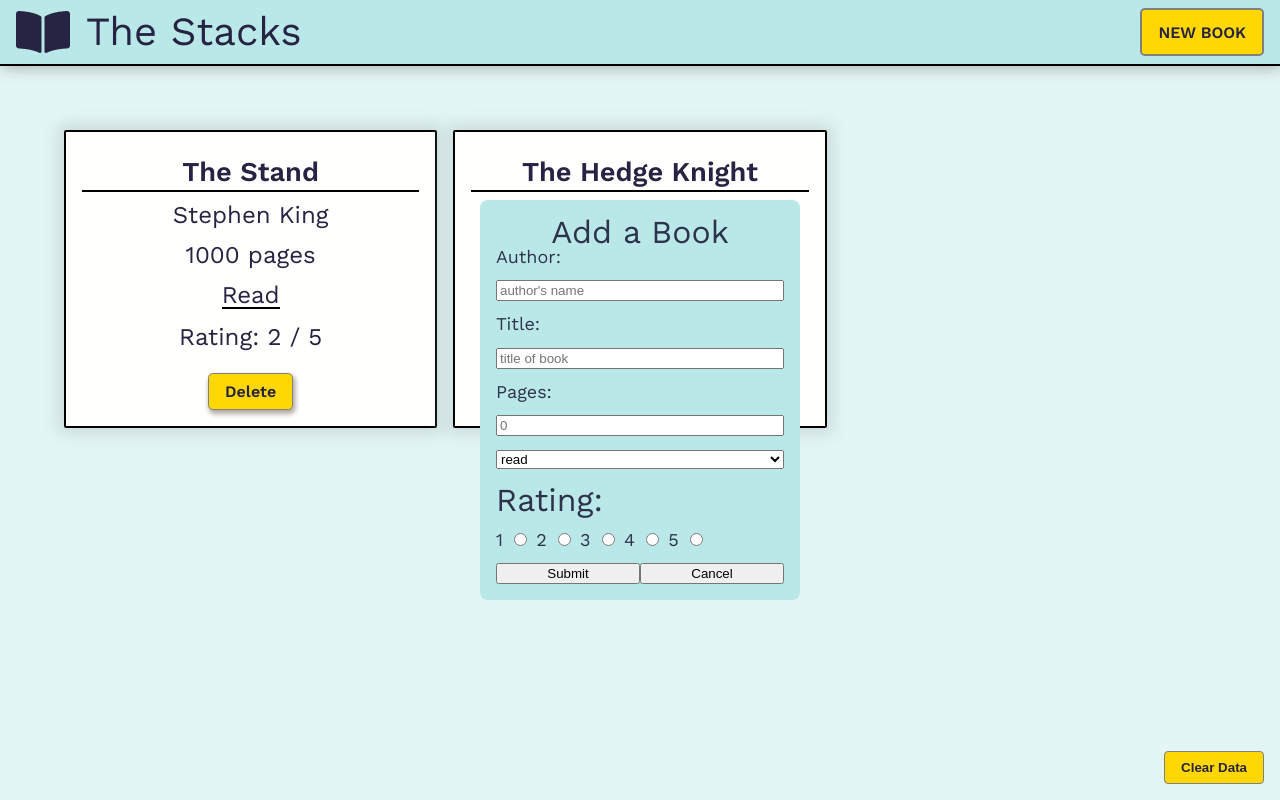
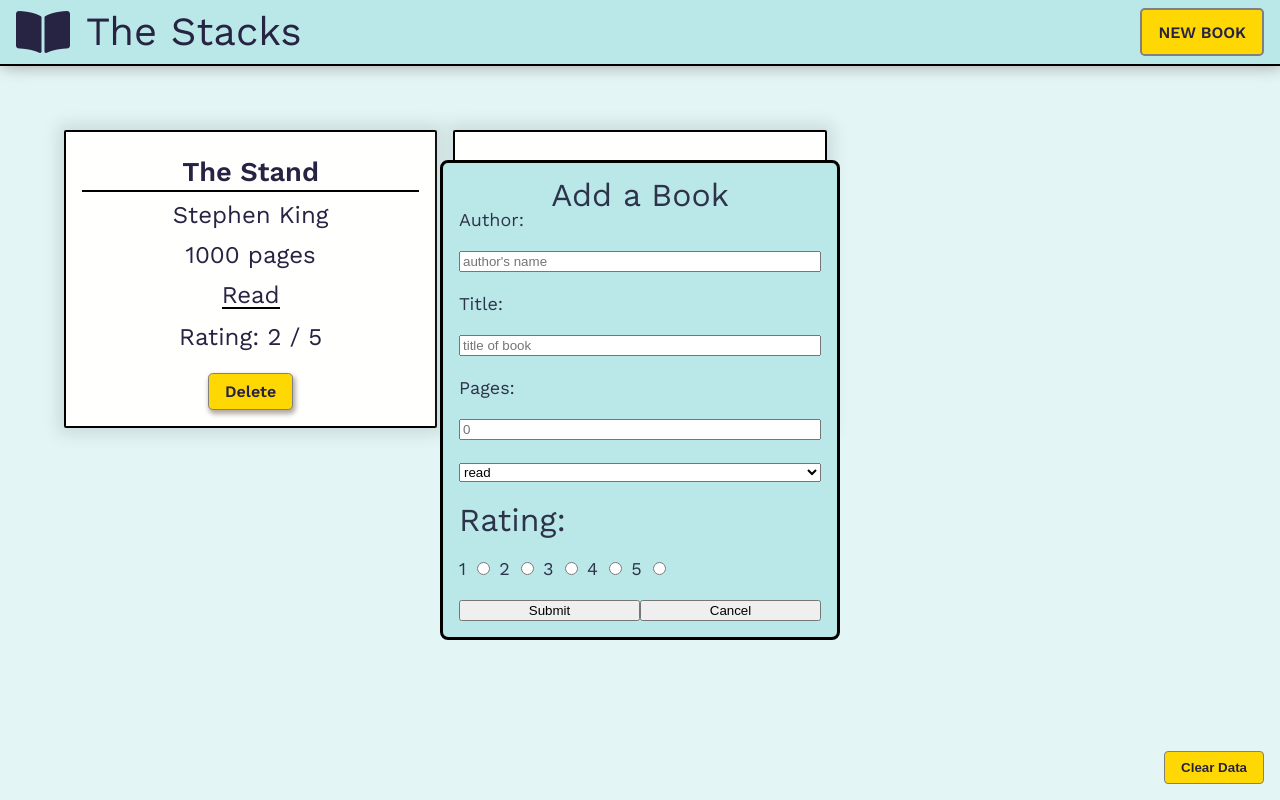
Before and after one commit to am1macdonald/library, a plain HTML site: page index.html in a window 1280 px wide. Both pictures are taken after a click on the button "NEW BOOK". Drawn offline with nearby package versions, Linux system fonts and the light colour scheme.

Commit message:
styling the newBook popup

```diff
--- a/stylesheets/style.css
+++ b/stylesheets/style.css
@@ -53,14 +53,19 @@ h3{
     justify-content: center;
     align-items: center;
 
-    height: 25rem;
-    width: 20rem;
+
+    width: 25rem;
+    max-width: 100%;
+    height: 30rem;
+    max-height: 100%;
+    padding: 1rem;
 
     background-color: #bae8e8;
     color: #2d334a;
     font-size: 1.125rem;
+    border: solid 0.2rem black;
 
-    padding: 1rem;
+
     border-radius: 0.5rem;
 }
 #popup-button-div{
```
